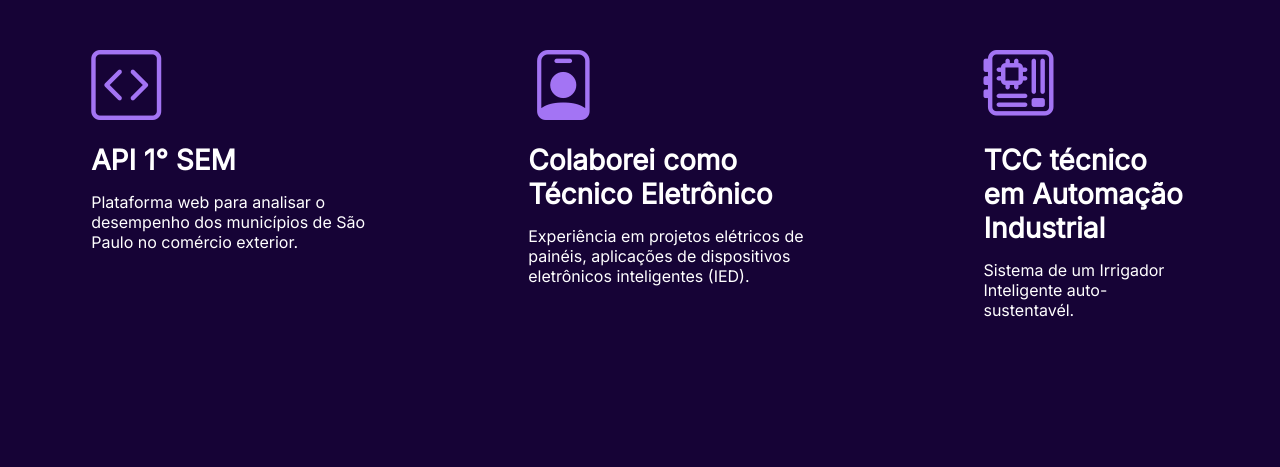
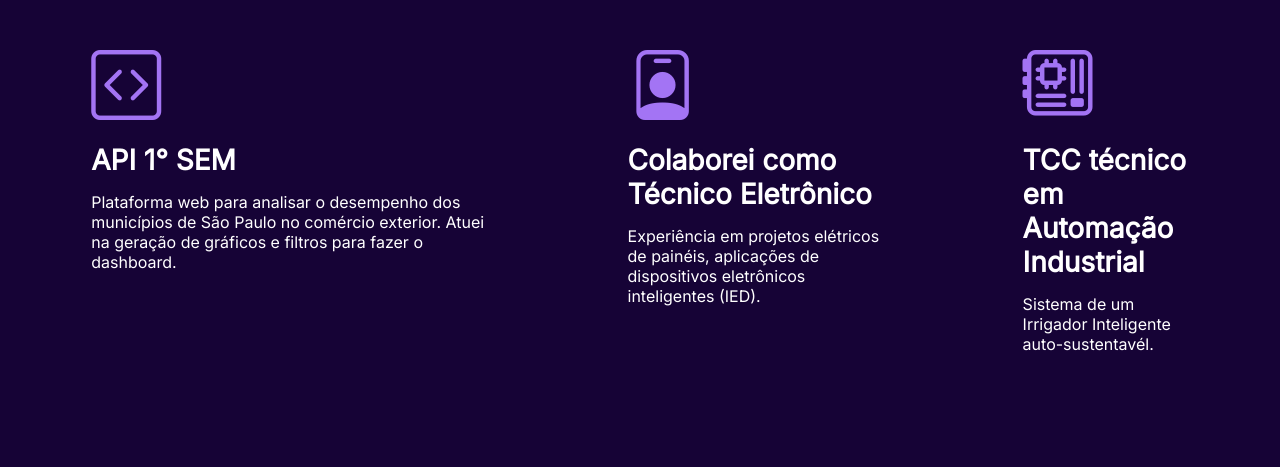
Before and after one commit to kakashinho/Portf-lio, a plain HTML site: page index.html in a window 1280 px wide. Shown: the part 729-1196 px from the top of the page. Drawn offline with nearby package versions, Linux system fonts and the light colour scheme.

Commit message:
Expliquei minha atuação na API

```diff
--- a/index.html
+++ b/index.html
@@ -60,7 +60,7 @@
                     <div class="especialidades-box">
                         <i class="bi bi-code-square"></i>
                         <h3>API 1° SEM</h3>
-                        <p>Plataforma web para analisar o desempenho dos municípios de São Paulo no comércio exterior.</p>
+                        <p>Plataforma web para analisar o desempenho dos municípios de São Paulo no comércio exterior. Atuei na geração de gráficos e filtros para fazer o dashboard.</p>
                     </div><!--especialidades-box-->
 
                     <div class="especialidades-box">
```
